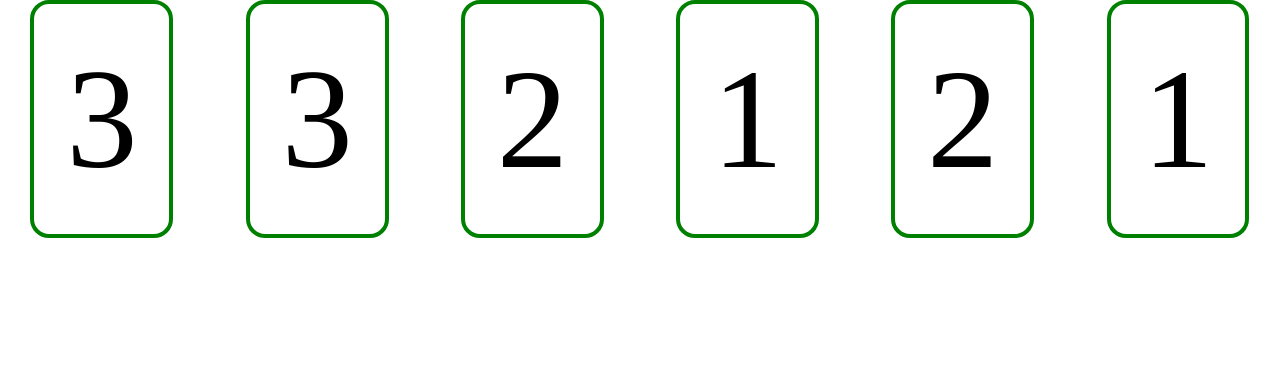
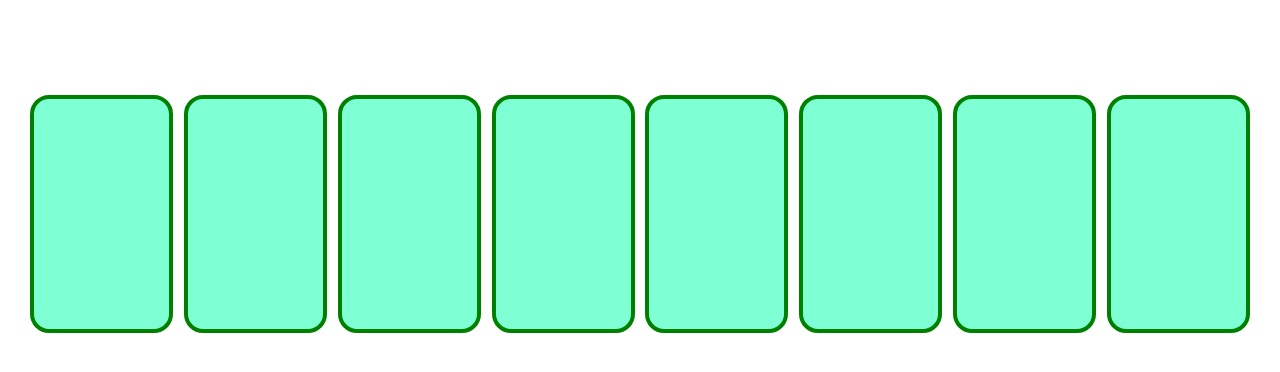
Before and after one commit to Vladikur/pexeso, a React (Create React App) app: page / in a window 1280 px wide. Shown: the top 372 px of the page. Built offline with nearby package versions, Linux system fonts and the light colour scheme.

Commit message:
feat: add transform cards

```diff
--- a/src/components/App.js
+++ b/src/components/App.js
@@ -1,36 +1,30 @@
 import { useState, useEffect } from 'react';
 import Card from "./Card";
+import { shuffle } from '../utils/shuffle';
+import { cards } from '../constants/cards';
 
 const App = () => {
 
-  const [random, setRandom] = useState([1, 1, 2, 2, 3, 3]);
+  const [random, setRandom] = useState(cards);
   const [arr, setArr] = useState([]);
 
   useEffect(() => {
     setRandom(shuffle(random))
+  // eslint-disable-next-line react-hooks/exhaustive-deps
   }, [])
 
   useEffect(() => {
     setArr(random)
   }, [random])
 
-  function shuffle(arr) {
-    let array = arr
-    for (let i = array.length - 1; i > 0; i--) {
-      let j = Math.floor(Math.random() * (i + 1));
-      [array[i], array[j]] = [array[j], array[i]];
-    }
-    return array
-  }
-
   return (
     <div className="app">
       <div className="container">
         <div className="app__cards-container">
-          {arr.map((card, i) => (
+          {arr.map((card) => (
             <Card
-              key={i}
-              value={card}
+              key={card.id}
+              value={card.cardContent}
             />
           ))}
         </div>
--- a/src/components/Card.js
+++ b/src/components/Card.js
@@ -1,7 +1,27 @@
+import { useState } from 'react';
+
 const Card = ({value}) => {
+
+  const [isOpen, setIsOpen] = useState(false)
+
+  const handleOpenCard = () => {
+    if (isOpen) setIsOpen(false)
+    else setIsOpen(true)
+  }
+
+  const cardFrontClassName = (
+    `card__inner card__inner_front ${isOpen ? 'card__inner_front_open' : ''}`
+  );
+  const cardBackClassName = (
+    `card__inner card__inner_back ${isOpen ? 'card__inner_back_open' : ''}`
+  );
+
   return (
-    <div className="card">
-      <p>{value}</p>
+    <div onClick={handleOpenCard} className="card">
+      <div className={cardFrontClassName}></div>
+      <div className={cardBackClassName}>
+        <p>{value}</p>
+      </div>
     </div>
   );
 }
--- /dev/null
+++ b/src/constants/cards.js
@@ -0,0 +1,42 @@
+export const cards = [
+  {
+    id: 1,
+    cardsPare: 1,
+    cardContent: '1'
+  },
+  {
+    id: 2,
+    cardsPare: 1,
+    cardContent: '1'
+  },
+  {
+    id: 3,
+    cardsPare: 2,
+    cardContent: '2'
+  },
+  {
+    id: 4,
+    cardsPare: 2,
+    cardContent: '2'
+  },
+  {
+    id: 5,
+    cardsPare: 3,
+    cardContent: '3'
+  },
+  {
+    id: 6,
+    cardsPare: 3,
+    cardContent: '3'
+  },
+  {
+    id: 7,
+    cardsPare: 4,
+    cardContent: '4'
+  },
+  {
+    id: 8,
+    cardsPare: 4,
+    cardContent: '4'
+  },
+]
--- a/src/styles/App.scss
+++ b/src/styles/App.scss
@@ -1,6 +1,7 @@
 .app {
 
   &__cards-container {
+    margin-top: 10rem;
     display: flex;
     flex-wrap: wrap;
     justify-content: space-between;
--- a/src/styles/Card.scss
+++ b/src/styles/Card.scss
@@ -1,14 +1,45 @@
 .card {
+  position: relative;
+  width: 15rem;
+  height: 25rem;
+  cursor: pointer;
+
+  &__inner {
+    position: absolute;
+    top: 0;
+    left: 0;
     display: flex;
     align-items: center;
     justify-content: center;
-  width: 15rem;
-  height: 25rem;
+    width: 100%;
+    height: 100%;
+    overflow: hidden;
+    backface-visibility: hidden;
+    transition: transform .5s linear;
+    will-change: transform;
     border: solid 4px $color_main;
     border-radius: 2rem;
+
+    &_front {
+      background-color: aquamarine;
+      transform: perspective(600px) rotateY(0deg);
+
+      &_open {
+        transform: perspective(600px) rotateY(-180deg);
+      }
+    }
+
+    &_back {
+      transform: perspective(600px) rotateY(180deg);
 
       p {
         margin: 0;
         font-size: 15rem;
       }
+
+      &_open {
+        transform: perspective(600px) rotateY(0deg);
       }
+    }
+  }
+}
--- /dev/null
+++ b/src/utils/shuffle.js
@@ -0,0 +1,8 @@
+export function shuffle(arr) {
+  let array = arr
+  for (let i = array.length - 1; i > 0; i--) {
+    let j = Math.floor(Math.random() * (i + 1));
+    [array[i], array[j]] = [array[j], array[i]];
+  }
+  return array
+}
```
Lines whose indentation alone changed are shown as unchanged.
